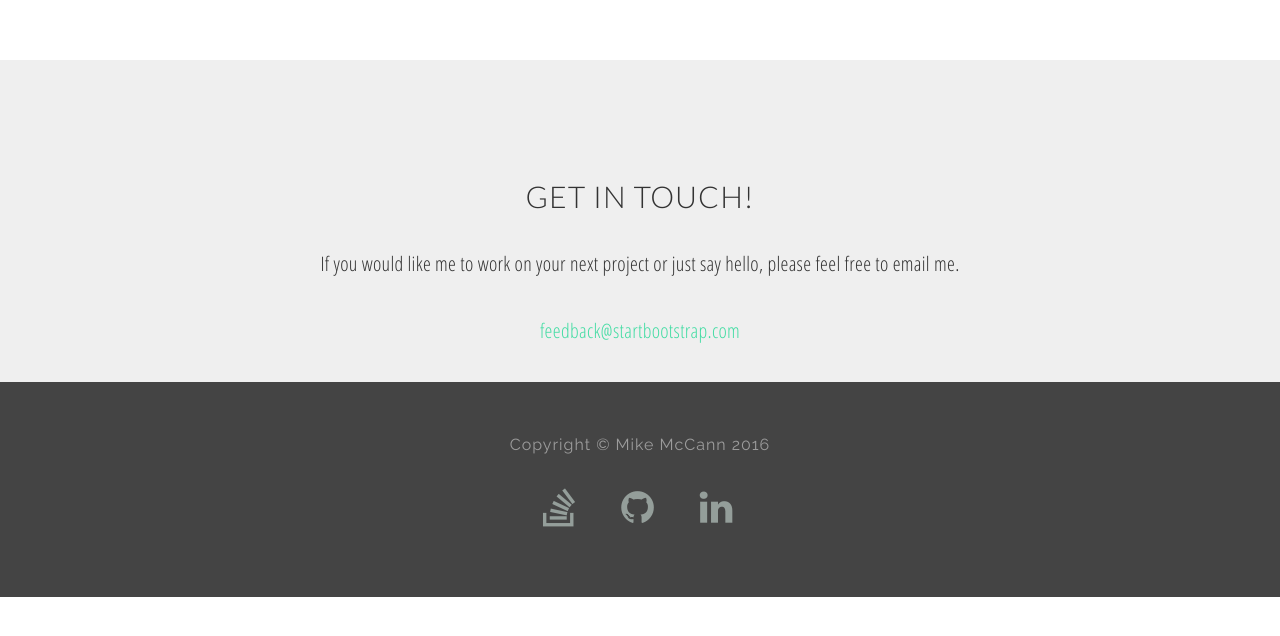
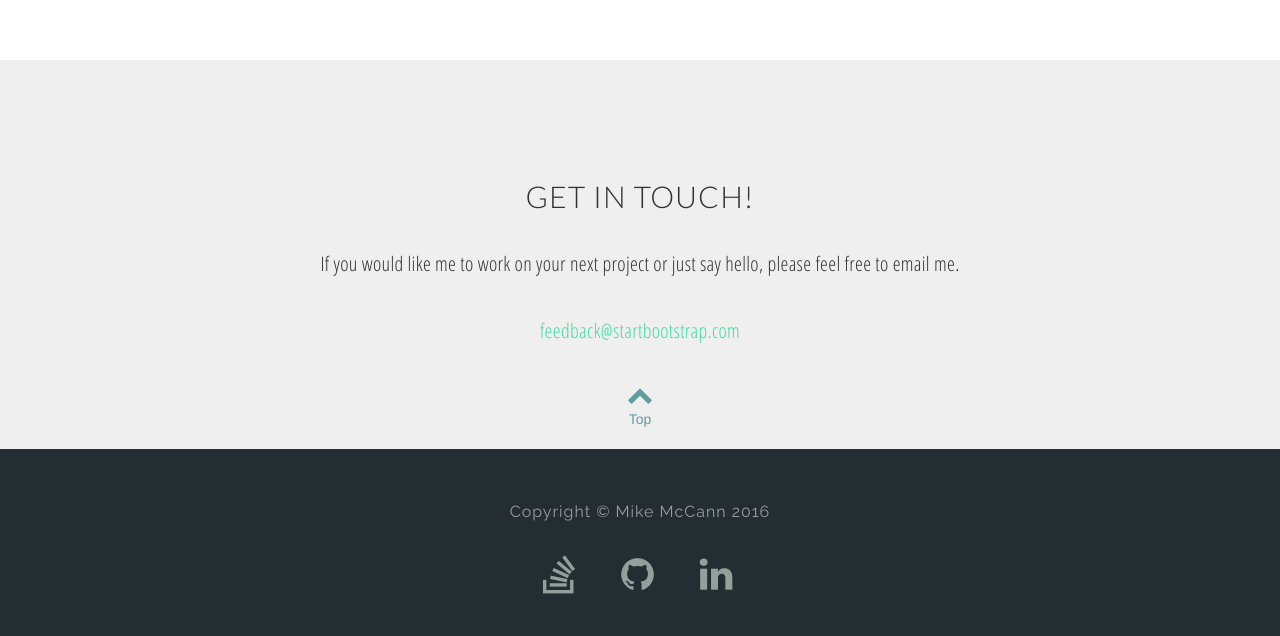
Before and after one commit to maccana/maccana.github.io, a website: page index.html in a window 1280 px wide. Shown: the part 3249-3885 px from the top of the page. Before the commit the page ends 3846 px from the top, so only its background shows below. Drawn offline with nearby package versions, Linux system fonts and the light colour scheme; some packages are replaced by stand-ins of ours.

Commit message:
Added chevron up to bottom of contact section for scroll to top

```diff
--- a/css/custom.css
+++ b/css/custom.css
@@ -1,5 +1,6 @@
 /* Custom CSS styling for Grayscale bootstrap theme */
 
+/* Mobile First */
 /*
 ==========================================================================
 DEV UTILITIES
@@ -78,6 +79,9 @@ p {
 .section-title { border-bottom: 3px solid #ff8c00; display: inline-block;
 padding-bottom: 6px; }
 
+.mchevron-container { padding-bottom: 20px;  }
+.mchevron-up { font-size: 26px; color: cadetblue; }
+.mchevron-up-text { color:cadetblue;margin-top: 0px }
 
 /*
 ==========================================================================
@@ -208,7 +212,7 @@ FOOTER SECTION
 ==========================================================================
 */
 
-footer { background-color: rgb(68, 68, 68); text-align: center }
+footer { background-color: #242d32;/*rgb(68, 68, 68); */text-align: center }
 .footer-content p { color: #9c9c9c;font-size: 14px;font-family:'Raleway';letter-spacing: 1px; }
 
 .mfooter-media-btn {
--- a/index.html
+++ b/index.html
@@ -203,7 +203,12 @@
                 <p>If you would like me to work on your next project or just say hello, please feel free to email me.</p>
                 <p><a href="mailto:feedback@startbootstrap.com">feedback@startbootstrap.com</a>
                 </p>
-<!--                 <ul class="list-inline banner-social-buttons">
+                <div class="mchevron-container">
+                    <a href="#page-top" class="page-scroll"><i class="fa fa-chevron-up mchevron-up" aria-hidden="true"></i><br>
+                    <span class="mchevron-up-text">Top</span></a>
+                </div>
+
+<!--            <ul class="list-inline banner-social-buttons">
                     <li>
                         <a href="https://twitter.com/SBootstrap" class="btn btn-default btn-lg"><i class="  fa fa-twitter fa-2x"></i>
                         </a>
```
